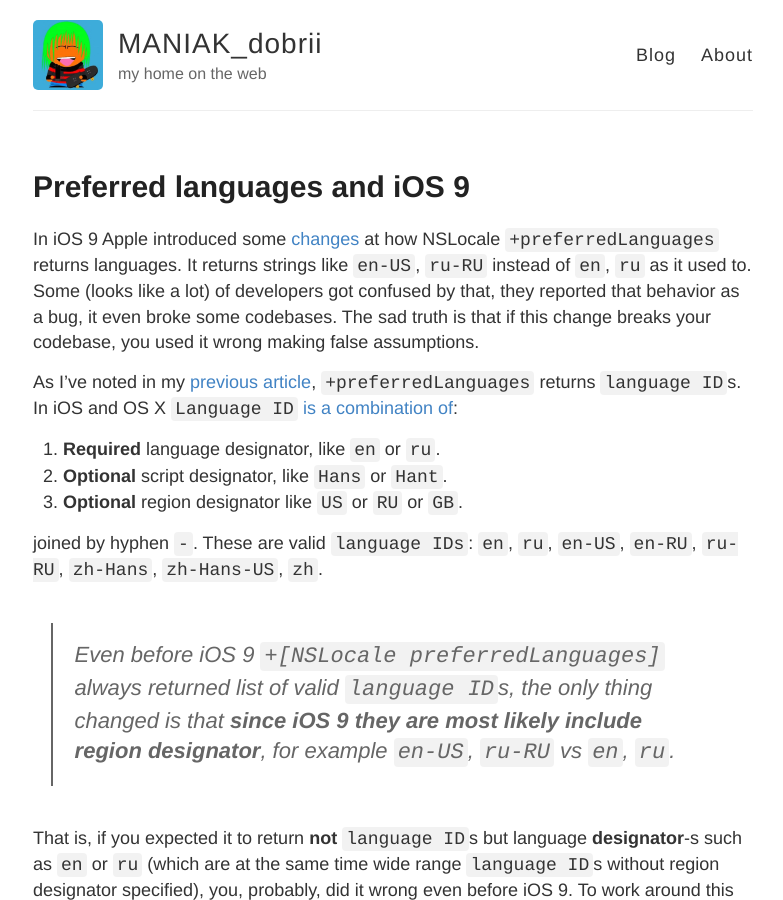
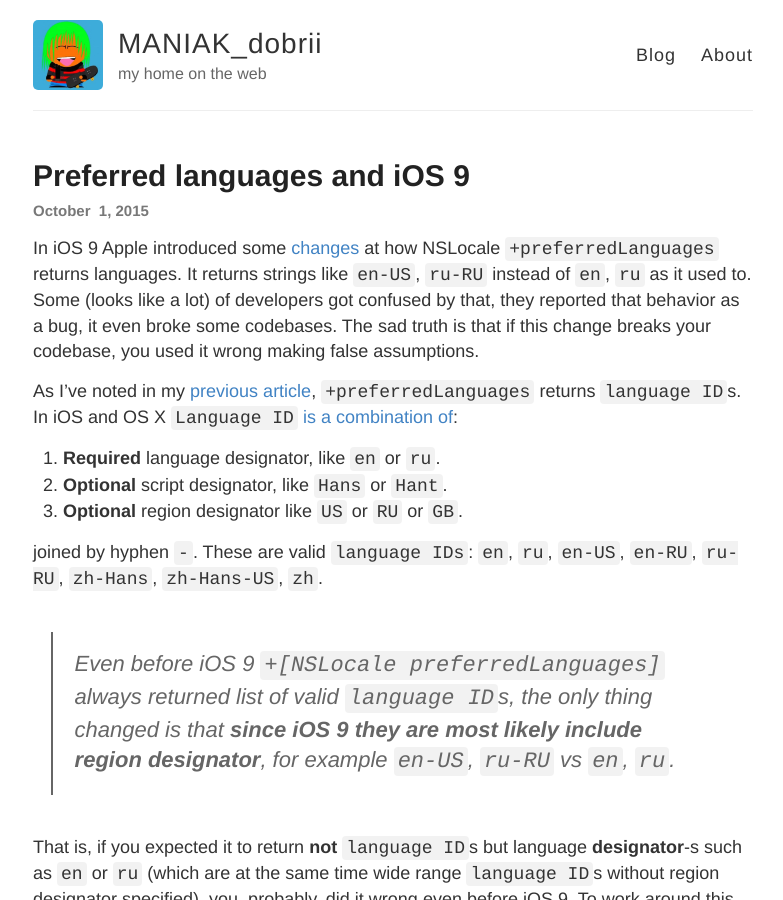
Before and after one commit to maniak-dobrii/maniak-dobrii.github.io, a Jekyll site: the page built from _posts/2015-10-01-preferred-languages-and-ios9.md, in a window 1280 px wide and 900 px high. Shown: the whole window, without its empty margins (247-1030 px from the left). Built offline with Jekyll 4.4.1, drawn with Linux system fonts in a browser that asks for light colours; Markdown is read by kramdown in place of the engine named in the settings; comment, search, counter and statistics services are not loaded.

Commit message:
Added some crutchy inline styles and date into posts and index

```diff
--- a/_layouts/post.html
+++ b/_layouts/post.html
@@ -3,7 +3,8 @@
 ---
 
 <article class="post">
-  <h1>{{ page.title }}</h1>
+  <h1 style="line-height:1;">{{ page.title }}<br/>
+      <span style="font-size:0.5em;color:rgb(120, 120, 120);">{{ page.date | date: "%B&nbsp;%e,&nbsp;%Y" }}</span></h1>
 
   <div class="entry">
     {{ content }}
--- a/index.html
+++ b/index.html
@@ -6,7 +6,8 @@
   {% for post in site.posts %}
     <article class="post">
 
-      <h1><a href="{{ site.baseurl }}{{ post.url }}">{{ post.title }}</a></h1>
+      <h1 style="line-height:1;"><a href="{{ site.baseurl }}{{ post.url }}">{{ post.title }}</a><br/>
+      <span style="font-size:0.5em;color:rgb(120, 120, 120);">{{ post.date | date: "%B&nbsp;%e,&nbsp;%Y" }}</span></h1>
 
       <div class="entry">
         {{ post.excerpt }}
```
